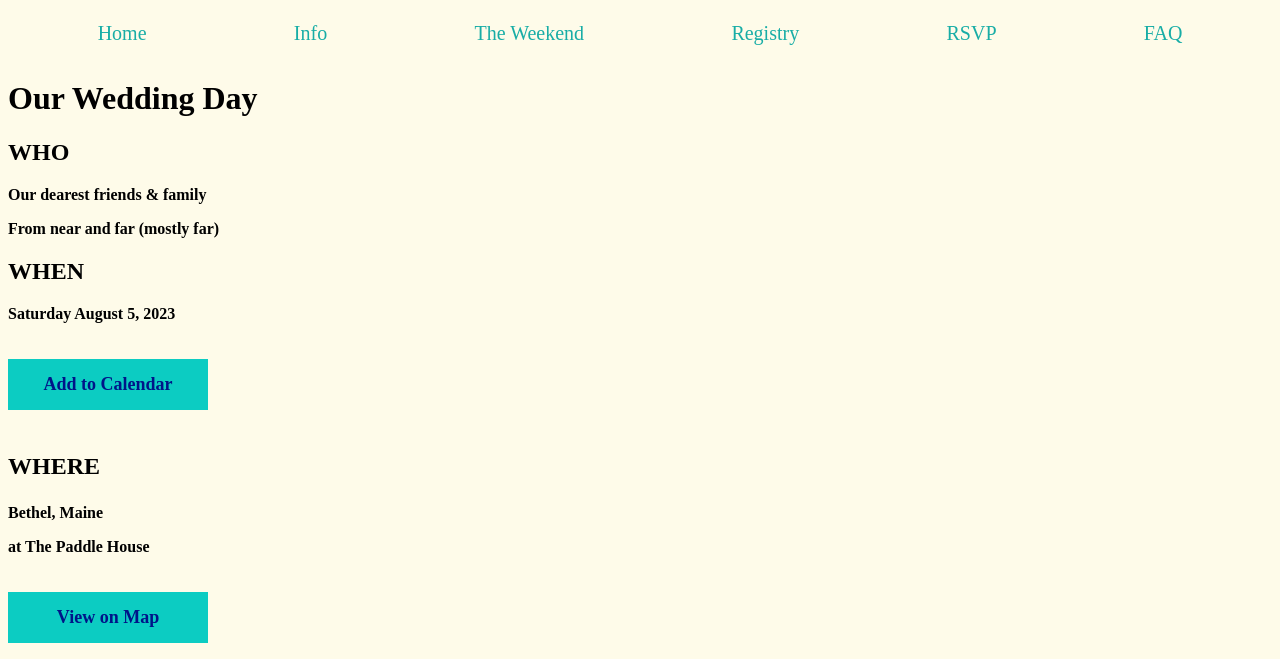
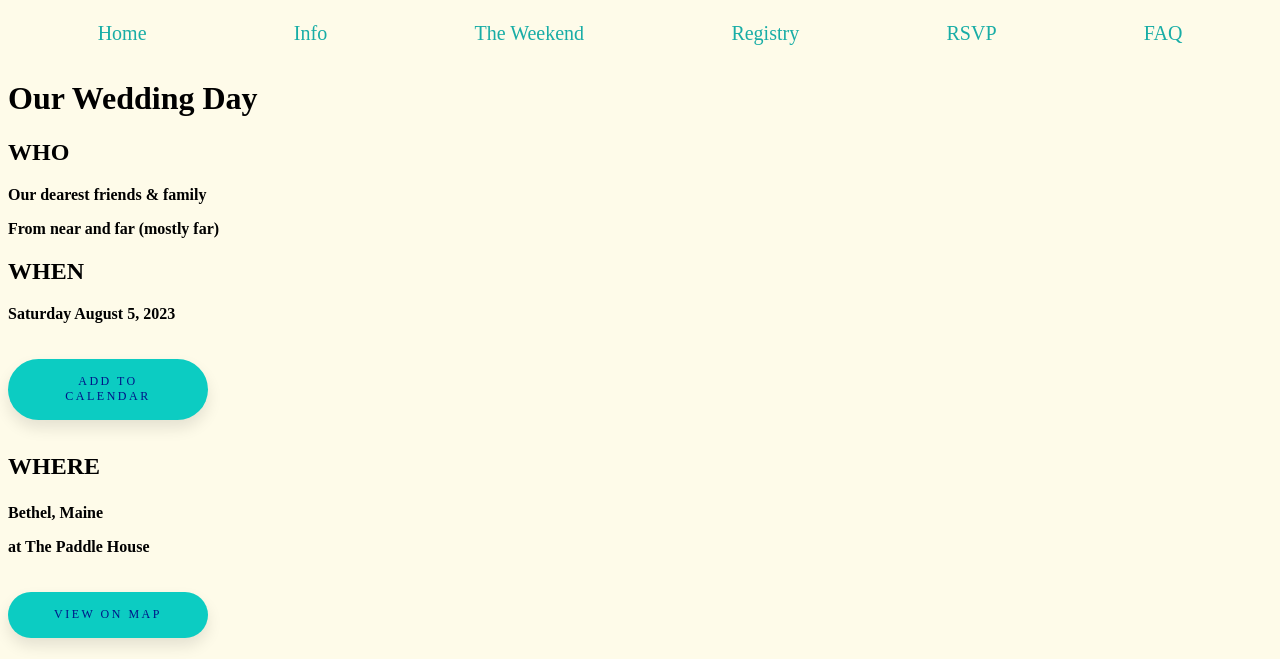
Before and after one commit to headfullofpancakes/Coding-Week-8, a plain HTML site: page page2.html in a window 1280 px wide. Shown: the top 659 px of the page. Drawn offline with Linux system fonts and the light colour scheme; grey boxes are pictures that could not be loaded.

Commit message:
button styles updated

```diff
--- a/page2.html
+++ b/page2.html
@@ -32,13 +32,13 @@
 
             <h2> WHEN </h2>
                 <p><b>  Saturday August 5, 2023 </b></p>
-                <p><button type="button" onclick="alert('Coming Soon')">Add to Calendar</button></p>
+                <p><button class="stock-button" type="button" onclick="alert('Coming Soon')">Add to Calendar</button></p>
                 <br><br><br><br><br>
 
             <h2><p> WHERE </p></h2>
                 <p><b> Bethel, Maine </b></p>
                 <p><b> at The Paddle House </b></p>
-                <p><button type="button" onclick="alert('Coming Soon')">View on Map</button></p>
+                <p><button class="stock-button" type="button" onclick="alert('Coming Soon')">View on Map</button></p>
                 <br><br><br><br><br>
 
     <!--Second instance of an image-->
--- a/style.css
+++ b/style.css
@@ -1,6 +1,34 @@
 body {
   background-color: #fefbe9;
 }
+
+.stock-button {
+  padding: 1.3em 3em;
+  font-size: 12px;
+  text-transform: uppercase;
+  letter-spacing: 2.5px;
+  font-weight: 500;
+  color: #001488;
+  background-color: #0cccc2;
+  border: none;
+  border-radius: 45px;
+  box-shadow: 0px 8px 15px rgba(0, 0, 0, 0.1);
+  transition: all 0.3s ease 0s;
+  cursor: pointer;
+  outline: none;
+}
+
+button:hover {
+  background-color: #23c483;
+  box-shadow: 0px 15px 20px rgba(46, 229, 157, 0.4);
+  color: #fff;
+  transform: translateY(-7px);
+}
+
+button:active {
+  transform: translateY(-1px);
+}
+
 
 /*Top Nav Bar*/
 .nav-list {
@@ -94,13 +122,15 @@ a:visited {
       display: inline-block;
       width: 400px;
     }
+
     button {
       color: #001488;
       background-color: #0cccc2;
       border: none;
       font-family: 'Raleway';
+      letter-spacing: 2.5px;
+      font-weight: 500;
       font-size: 18px;
-      font-weight: 600;
       padding: 15px 32px;
       width: 200px;
       margin: 20px auto 0px auto;
```
Also changed, not shown: index.html (+1 -1 lines), page6.html (+1 -1 lines).
